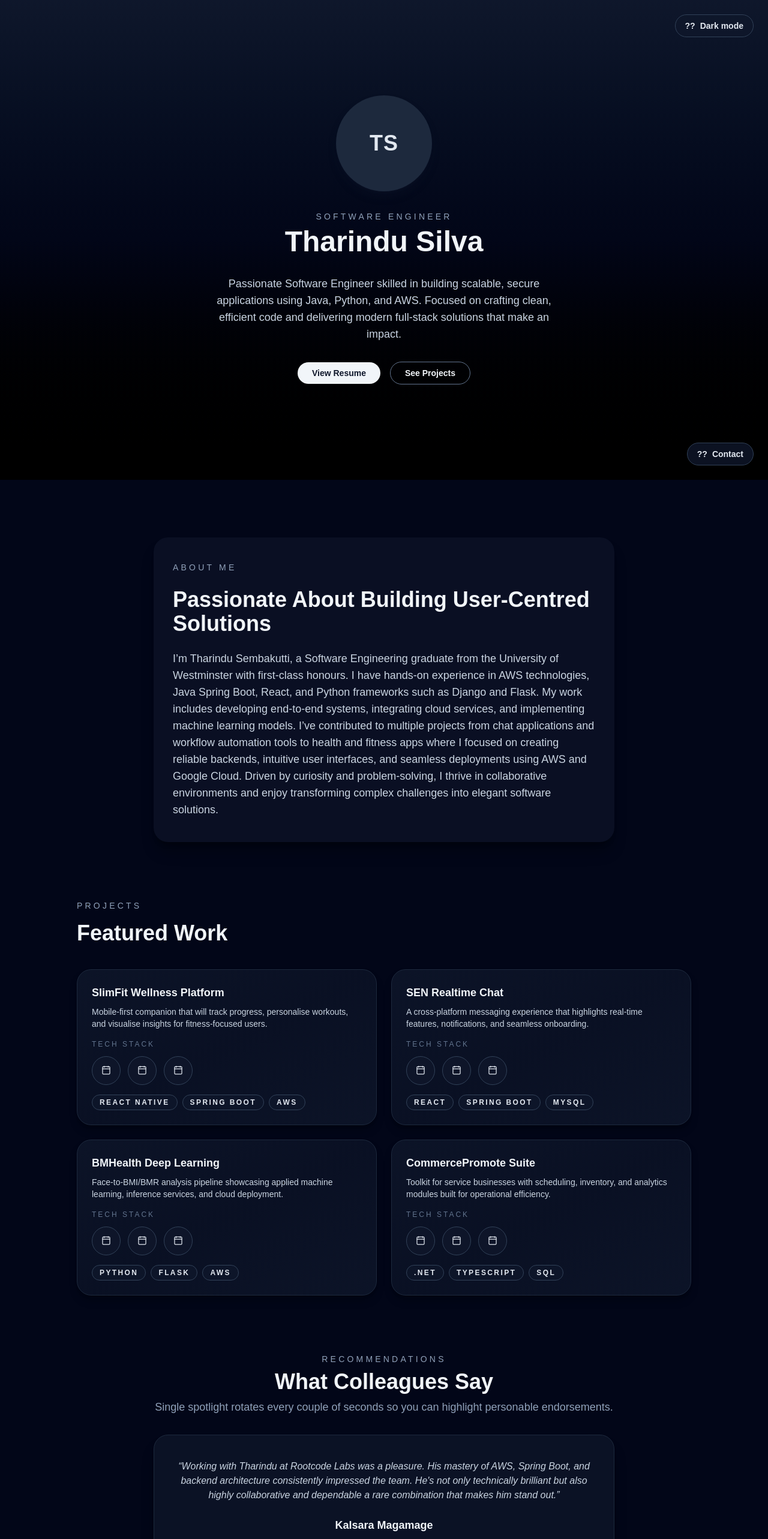
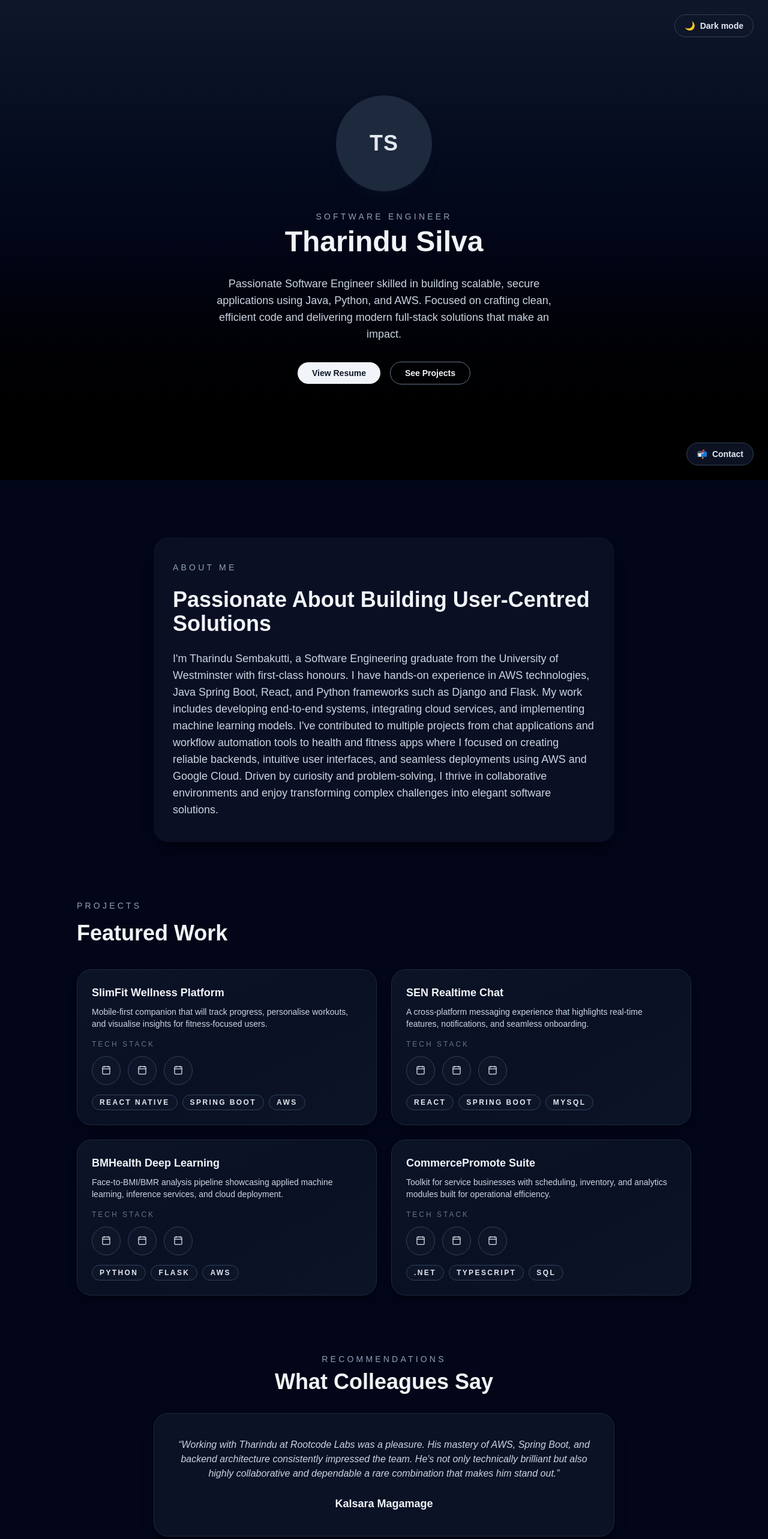
Before and after one commit to TharinduSilva2019774/TharinduSilva2019774.github.io, a Next.js app: page / in a window 1280 px wide. Shown: the top 2566 px of the page at 60% size. Built offline with nearby package versions, Linux system fonts and the light colour scheme.

Commit message:
minor stuff +

```diff
--- a/app/page.tsx
+++ b/app/page.tsx
@@ -100,19 +100,19 @@ const contactLinks = [
     label: "LinkedIn",
     href: "https://www.linkedin.com/in/tharindu-sembakutti-64a8781b8/",
     description: "Connect on LinkedIn",
-    symbol: "??",
+    symbol: "💼",
   },
   {
     label: "GitHub",
     href: "https://github.com/TharinduSilva2019774",
     description: "Explore GitHub projects",
-    symbol: "??",
+    symbol: "💻",
   },
   {
     label: "Email",
     href: "mailto:tsembakutti@gmail.com",
     description: "Send an email",
-    symbol: "??",
+    symbol: "✉️",
   },
 ];
 
@@ -326,7 +326,7 @@ export default function HomePage() {
           }`}
           aria-label={`Switch to ${isDark ? "light" : "dark"} mode`}
         >
-          <span>{isDark ? "??" : "??"}</span>
+          <span>{isDark ? "🌙" : "☀️"}</span>
           <span>{isDark ? "Dark" : "Light"} mode</span>
         </button>
         <Reveal className="flex w-full max-w-3xl flex-col items-center gap-8 text-center">
@@ -379,12 +379,12 @@ export default function HomePage() {
             Passionate About Building User-Centred Solutions
           </h2>
           <p className={sectionBodyText}>
-            I’m Tharindu Sembakutti, a Software Engineering graduate from the
+            I'm Tharindu Sembakutti, a Software Engineering graduate from the
             University of Westminster with first-class honours. I have hands-on
             experience in AWS technologies, Java Spring Boot, React, and Python
             frameworks such as Django and Flask. My work includes developing
             end-to-end systems, integrating cloud services, and implementing
-            machine learning models. I’ve contributed to multiple projects from
+            machine learning models. I've contributed to multiple projects from
             chat applications and workflow automation tools to health and
             fitness apps where I focused on creating reliable backends,
             intuitive user interfaces, and seamless deployments using AWS and
@@ -447,10 +447,6 @@ export default function HomePage() {
           <div className="space-y-2">
             <p className={sectionBadgeClass}>Recommendations</p>
             <h2 className={sectionHeadingClass}>What Colleagues Say</h2>
-            <p className={projectsIntroText}>
-              Single spotlight rotates every couple of seconds so you can
-              highlight personable endorsements.
-            </p>
           </div>
           <div className="relative w-full">
             <aside className={recommendationCardClass}>
@@ -491,7 +487,7 @@ export default function HomePage() {
           aria-expanded={contactOpen}
           aria-controls="contact-links-panel"
         >
-          <span>??</span>
+          <span>📬</span>
           <span>Contact</span>
         </button>
         {contactOpen ? (
```
